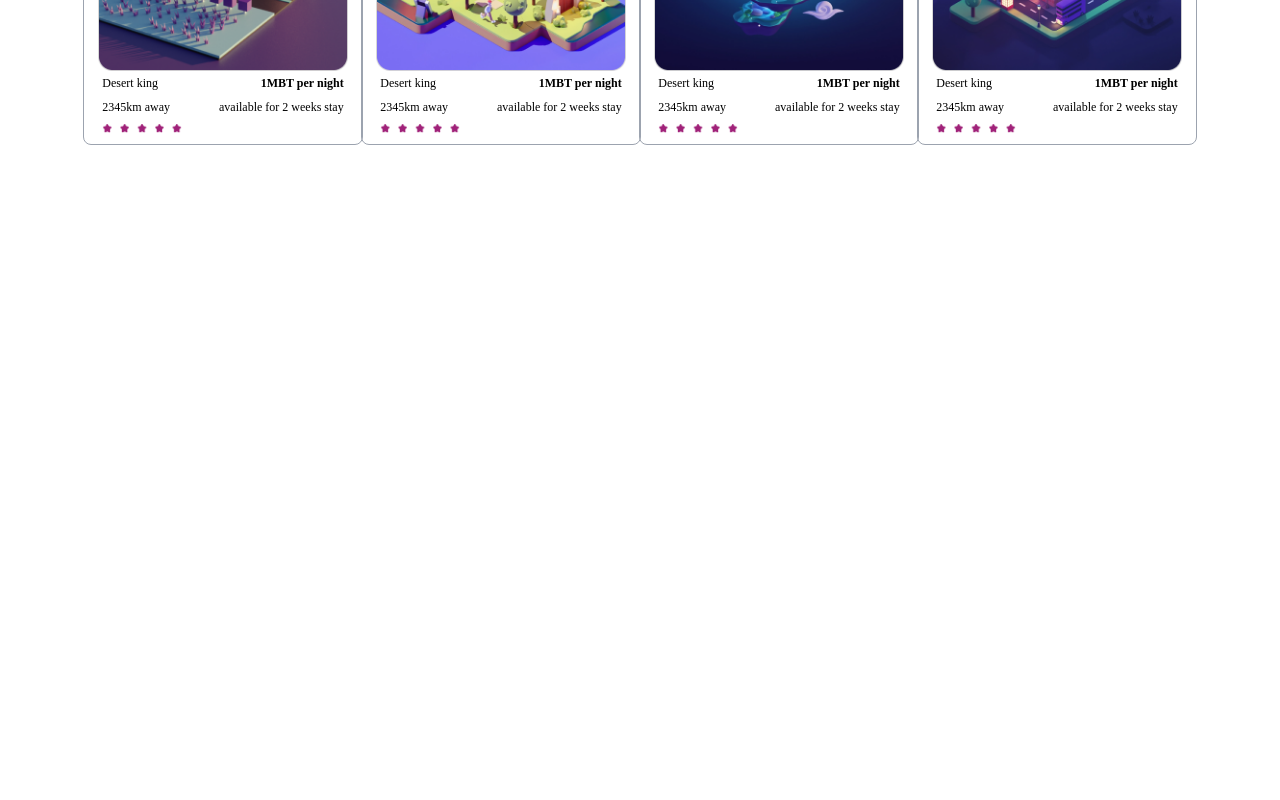
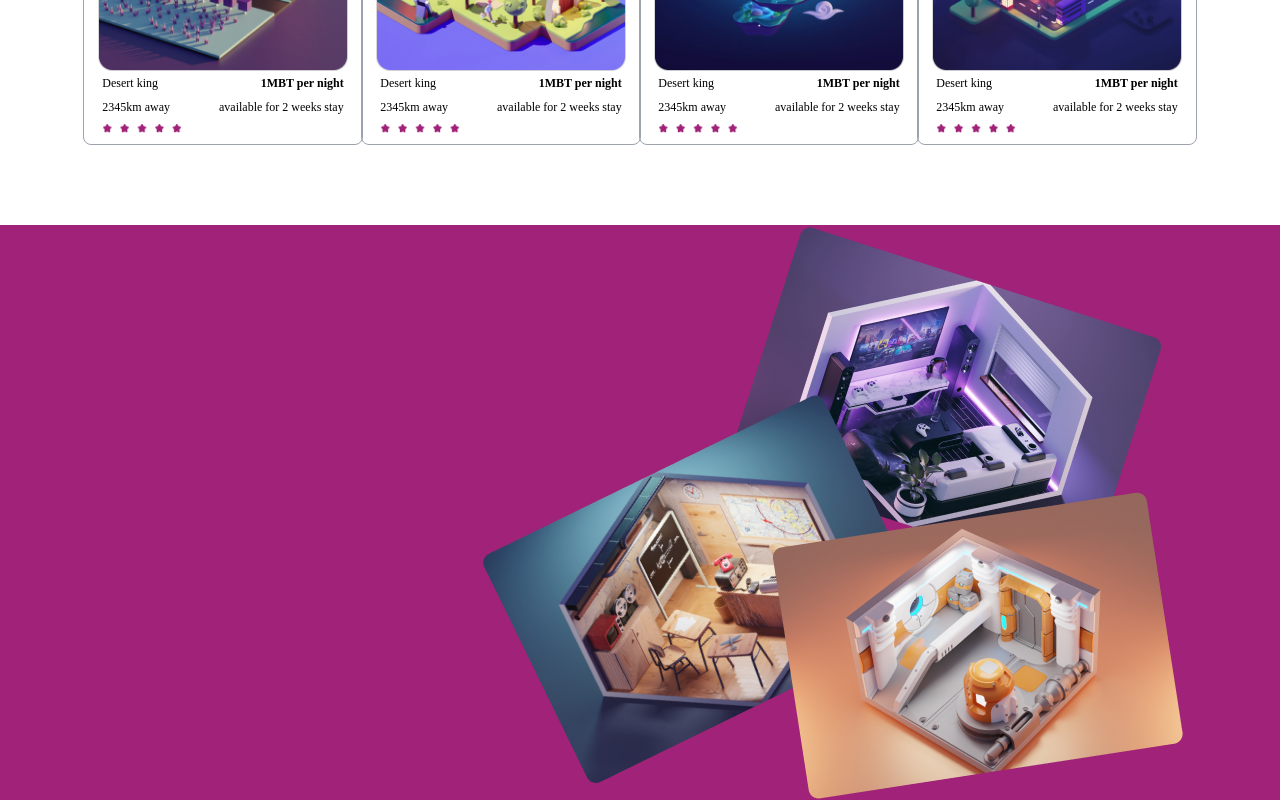
Before and after one commit to TheTechGoddess/meta_bnb, a React (Create React App) app: page / in a window 1280 px wide. Shown: the part 1343-2143 px from the top of the page. Before the commit the page ends 1568 px from the top, so only its background shows below. Built offline with nearby package versions, Linux system fonts and the light colour scheme.

Commit message:
fixed gh issue

```diff
--- a/package.json
+++ b/package.json
@@ -2,7 +2,7 @@
   "name": "meta_bnb",
   "version": "0.1.0",
   "private": true,
-  "homepage": "https://TheTechGoddess.github.io/HNGlinktree/metabnb/",
+  "homepage": "https://TheTechGoddess.github.io/meta_bnb/",
   "dependencies": {
     "@testing-library/jest-dom": "^5.16.5",
     "@testing-library/react": "^13.4.0",
--- a/src/components/Metabnb.jsx
+++ b/src/components/Metabnb.jsx
@@ -1,9 +1,13 @@
 import React from 'react'
+import boxes from '../assets/3boxes.png'
 
 const Metabnb = () => {
   return (
-    <div className='flex w-full justify-center md:justify-between mt-20 px-4 md:px-10 lg:px-24'>
-
+    <div className='flex w-full justify-center md:justify-between mt-20 px-4 md:px-10 lg:px-24 bg-[#A02279]'>
+        <div></div>
+        <div>
+            <img src={boxes} alt="" />
+        </div>
     </div>
   )
 }
```
Also changed, not shown: src/assets/3boxes.png (renamed from src/assets/Frame 59546.png).
